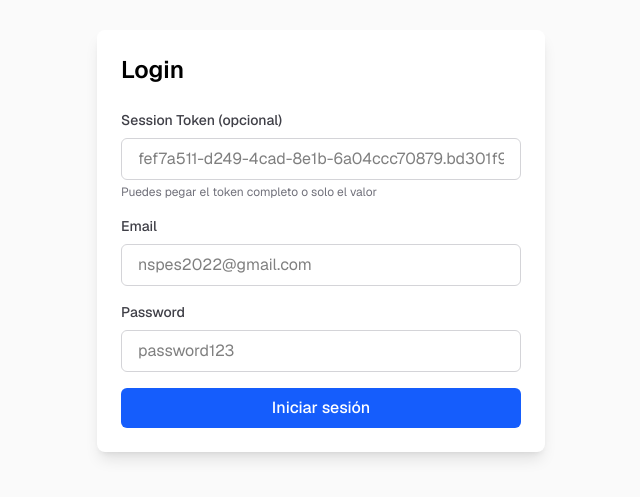
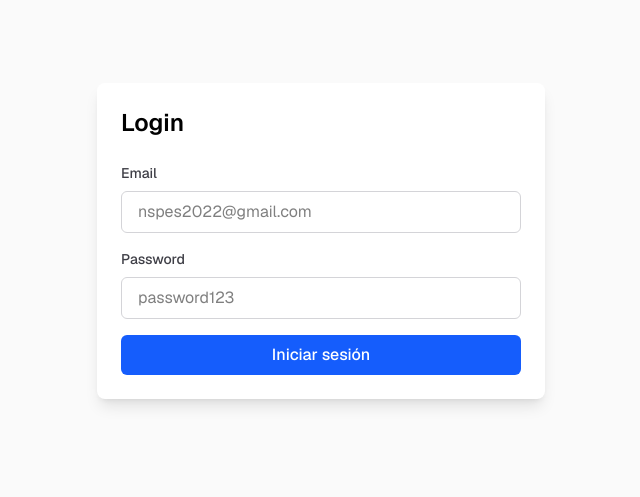
Before and after one commit to sasamile/front-vekino, a Next.js app: page / in a window 1280 px wide. Shown: the part 159-656 px from the top of the page, without its empty margins (319-959 px from the left). Built offline with nearby package versions, Linux system fonts and the light colour scheme.

Commit message:
space login

```diff
--- a/app/login.tsx
+++ b/app/login.tsx
@@ -66,25 +66,7 @@ export default function Login() {
       </h2>
 
       <form onSubmit={handleSubmit} className="space-y-4">
-        <div>
-          <label
-            htmlFor="sessionToken"
-            className="block text-sm font-medium mb-2 text-zinc-700 dark:text-zinc-300"
-          >
-            Session Token (opcional)
-          </label>
-          <input
-            id="sessionToken"
-            type="text"
-            value={sessionToken}
-            onChange={(e) => setSessionToken(e.target.value)}
-            placeholder="fef7a511-d249-4cad-8e1b-6a04ccc70879.bd301f95-6572-489c-91e4-41851de7efc2"
-            className="w-full px-4 py-2 border border-zinc-300 dark:border-zinc-700 rounded-md bg-white dark:bg-zinc-800 text-black dark:text-zinc-50 focus:outline-none focus:ring-2 focus:ring-blue-500"
-          />
-          <p className="mt-1 text-xs text-zinc-500 dark:text-zinc-400">
-            Puedes pegar el token completo o solo el valor
-          </p>
-        </div>
+
 
         <div>
           <label
```
